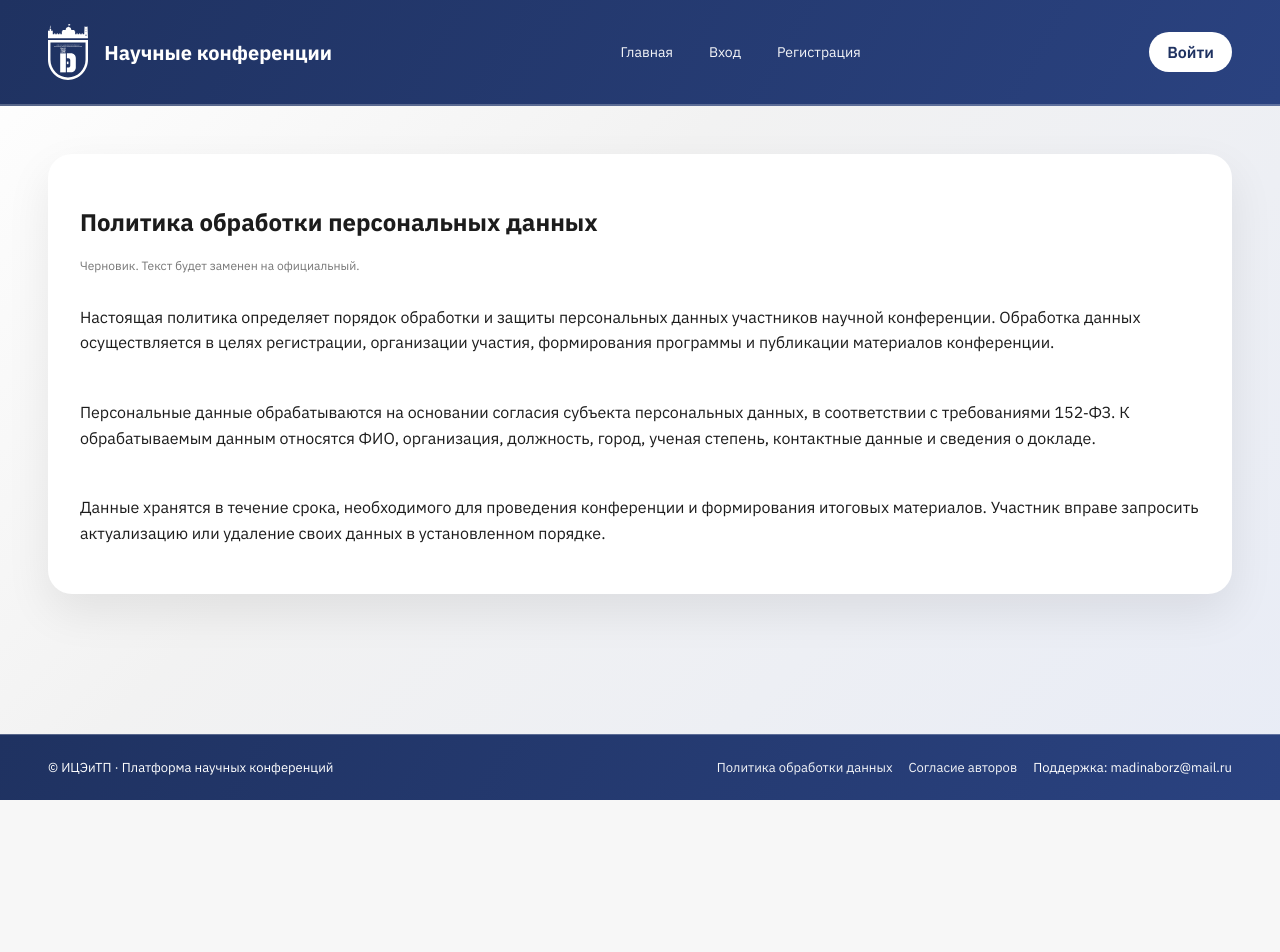
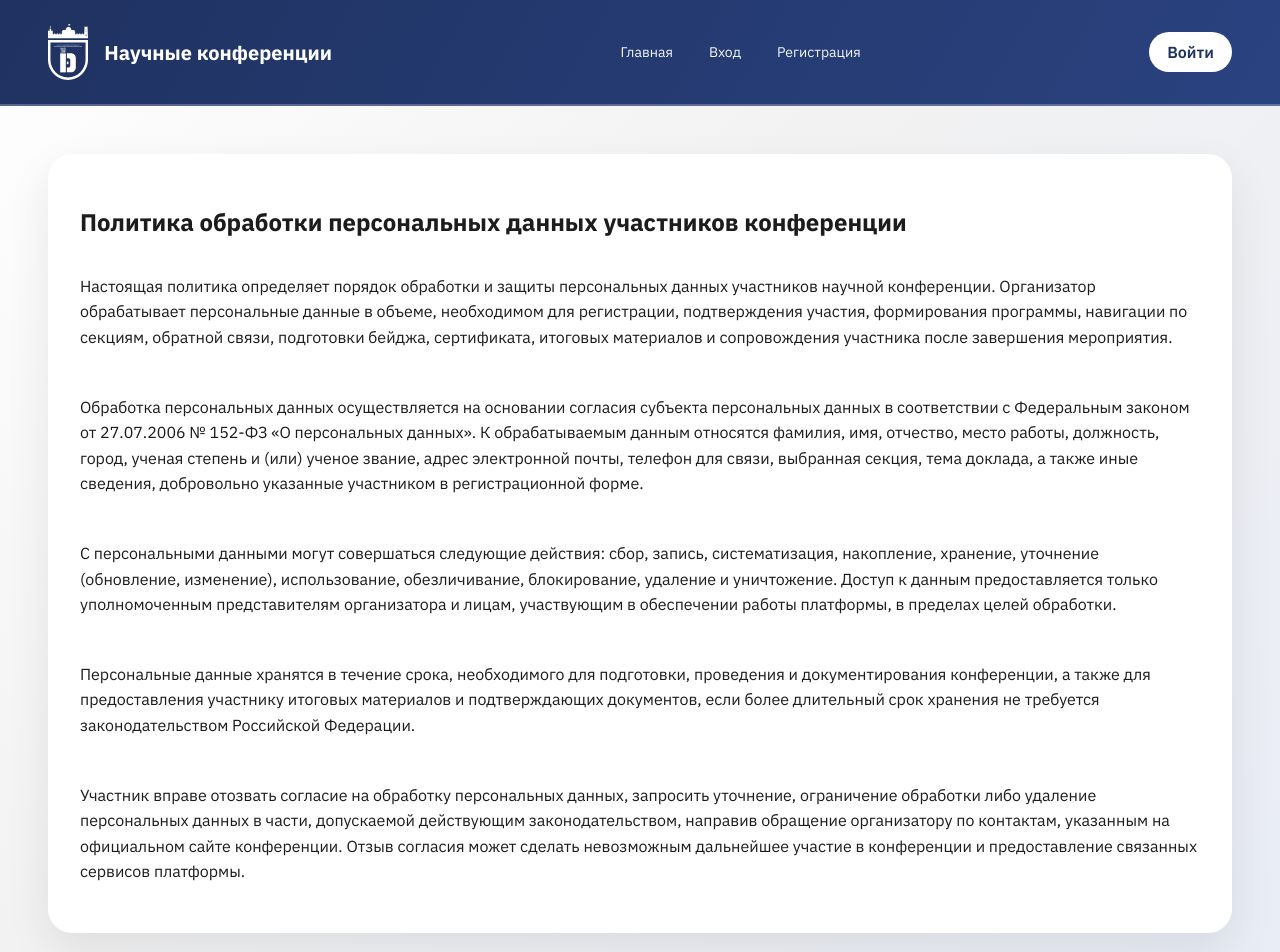
Before and after one commit to Khalopenyo/Iceitp, a React (Vite) app in the folder frontend/: page /personal-data in a window 1280 px wide. Shown: the top 952 px of the page. Before the commit the page ends 800 px from the top, so only its background shows below. Built offline with nearby package versions, Linux system fonts and the light colour scheme; no server answers.

Commit message:
feat(01-02): align registration consent UI

```diff
--- a/frontend/src/pages/Login.jsx
+++ b/frontend/src/pages/Login.jsx
@@ -17,7 +17,7 @@ export default function Login() {
       setToken(data.token);
       navigate("/dashboard");
     } catch (err) {
-      alert("Неверные учетные данные");
+      alert(err.message || "Неверные учетные данные");
     } finally {
       setLoading(false);
     }
@@ -29,7 +29,7 @@ export default function Login() {
       <form className="form-grid" onSubmit={submit}>
         <label>
           Email
-          <input value={email} onChange={(e) => setEmail(e.target.value)} required />
+          <input type="email" value={email} onChange={(e) => setEmail(e.target.value)} required />
         </label>
         <label>
           Пароль
--- a/frontend/src/pages/PersonalData.jsx
+++ b/frontend/src/pages/PersonalData.jsx
@@ -1,22 +1,37 @@
 export default function PersonalData() {
   return (
     <section className="panel">
-      <h2>Политика обработки персональных данных</h2>
-      <p className="muted">Черновик. Текст будет заменен на официальный.</p>
+      <h2>Политика обработки персональных данных участников конференции</h2>
       <div className="legal-text">
         <p>
           Настоящая политика определяет порядок обработки и защиты персональных данных участников научной
-          конференции. Обработка данных осуществляется в целях регистрации, организации участия, формирования
-          программы и публикации материалов конференции.
+          конференции. Организатор обрабатывает персональные данные в объеме, необходимом для регистрации,
+          подтверждения участия, формирования программы, навигации по секциям, обратной связи, подготовки бейджа,
+          сертификата, итоговых материалов и сопровождения участника после завершения мероприятия.
         </p>
         <p>
-          Персональные данные обрабатываются на основании согласия субъекта персональных данных, в соответствии с
-          требованиями 152‑ФЗ. К обрабатываемым данным относятся ФИО, организация, должность, город, ученая степень,
-          контактные данные и сведения о докладе.
+          Обработка персональных данных осуществляется на основании согласия субъекта персональных данных в
+          соответствии с Федеральным законом от 27.07.2006 № 152-ФЗ «О персональных данных». К обрабатываемым данным
+          относятся фамилия, имя, отчество, место работы, должность, город, ученая степень и (или) ученое звание,
+          адрес электронной почты, телефон для связи, выбранная секция, тема доклада, а также иные сведения,
+          добровольно указанные участником в регистрационной форме.
         </p>
         <p>
-          Данные хранятся в течение срока, необходимого для проведения конференции и формирования итоговых
-          материалов. Участник вправе запросить актуализацию или удаление своих данных в установленном порядке.
+          С персональными данными могут совершаться следующие действия: сбор, запись, систематизация, накопление,
+          хранение, уточнение (обновление, изменение), использование, обезличивание, блокирование, удаление и
+          уничтожение. Доступ к данным предоставляется только уполномоченным представителям организатора и лицам,
+          участвующим в обеспечении работы платформы, в пределах целей обработки.
+        </p>
+        <p>
+          Персональные данные хранятся в течение срока, необходимого для подготовки, проведения и документирования
+          конференции, а также для предоставления участнику итоговых материалов и подтверждающих документов, если
+          более длительный срок хранения не требуется законодательством Российской Федерации.
+        </p>
+        <p>
+          Участник вправе отозвать согласие на обработку персональных данных, запросить уточнение, ограничение
+          обработки либо удаление персональных данных в части, допускаемой действующим законодательством, направив
+          обращение организатору по контактам, указанным на официальном сайте конференции. Отзыв согласия может
+          сделать невозможным дальнейшее участие в конференции и предоставление связанных сервисов платформы.
         </p>
       </div>
     </section>
--- a/frontend/src/pages/Register.jsx
+++ b/frontend/src/pages/Register.jsx
@@ -104,7 +104,9 @@ export default function Register() {
     section_id: "",
     talk_title: "",
     phone: "",
-    consent: false,
+    consent_personal_data: false,
+    consent_publication: false,
+    consent_version: "registration-consent-v1",
   });
 
   useEffect(() => {
@@ -136,7 +138,7 @@ export default function Register() {
       setToken(data.token);
       navigate("/dashboard");
     } catch (err) {
-      alert("Ошибка регистрации. Проверьте поля и согласие.");
+      alert(err.message || "Ошибка регистрации. Проверьте поля и согласие.");
     } finally {
       setLoading(false);
     }
@@ -268,18 +270,35 @@ export default function Register() {
           <>
             <label>
               Email
-              <input value={form.email} onChange={(e) => update("email", e.target.value)} required />
+              <input type="email" value={form.email} onChange={(e) => update("email", e.target.value)} required />
             </label>
             <label>
               Пароль
               <input type="password" value={form.password} onChange={(e) => update("password", e.target.value)} required />
             </label>
             <label className="checkbox">
-              <input type="checkbox" checked={form.consent} onChange={(e) => update("consent", e.target.checked)} />
+              <input
+                type="checkbox"
+                checked={form.consent_personal_data}
+                onChange={(e) => update("consent_personal_data", e.target.checked)}
+              />
               <span>
-                Отправляя форму, я даю согласие на обработку и публикацию моих персональных данных и материалов
-                доклада в сборнике и на сайте конференции в соответствии с{" "}
-                <Link to="/personal-data">Политикой обработки персональных данных</Link>.
+                Я ознакомлен(а) с{" "}
+                <Link to="/personal-data">Политикой обработки персональных данных</Link> и даю согласие на
+                регистрацию, организацию участия, формирование программы, выпуск бейджа, сертификата и других
+                материалов конференции.
+              </span>
+            </label>
+            <label className="checkbox">
+              <input
+                type="checkbox"
+                checked={form.consent_publication}
+                onChange={(e) => update("consent_publication", e.target.checked)}
+              />
+              <span>
+                Я принимаю{" "}
+                <Link to="/consent-authors">согласие на публикацию материалов и сведений об авторе</Link> в
+                программе конференции, электронном сборнике трудов и на сайте конференции.
               </span>
             </label>
           </>
@@ -295,17 +314,17 @@ export default function Register() {
               type="button"
               className="btn btn-primary"
               onClick={() => setStep(step + 1)}
-              disabled={
-                (step === 1 && !form.full_name.trim()) ||
-                (step === 2 &&
-                  (!form.section_id || !form.talk_title.trim() || !(selectedSection && selectedSection.room)))
-              }
+              disabled={(step === 1 && !form.full_name.trim()) || (step === 2 && (!form.section_id || !form.talk_title.trim()))}
             >
               Далее
             </button>
           )}
           {step === 3 && (
-            <button className="btn btn-primary" type="submit" disabled={loading || !form.consent}>
+            <button
+              className="btn btn-primary"
+              type="submit"
+              disabled={loading || !form.consent_personal_data || !form.consent_publication}
+            >
               {loading ? "Отправка..." : "Зарегистрироваться"}
             </button>
           )}
```
Also changed, not shown: frontend/src/pages/ConsentAuthors.jsx (+21 -20 lines).
